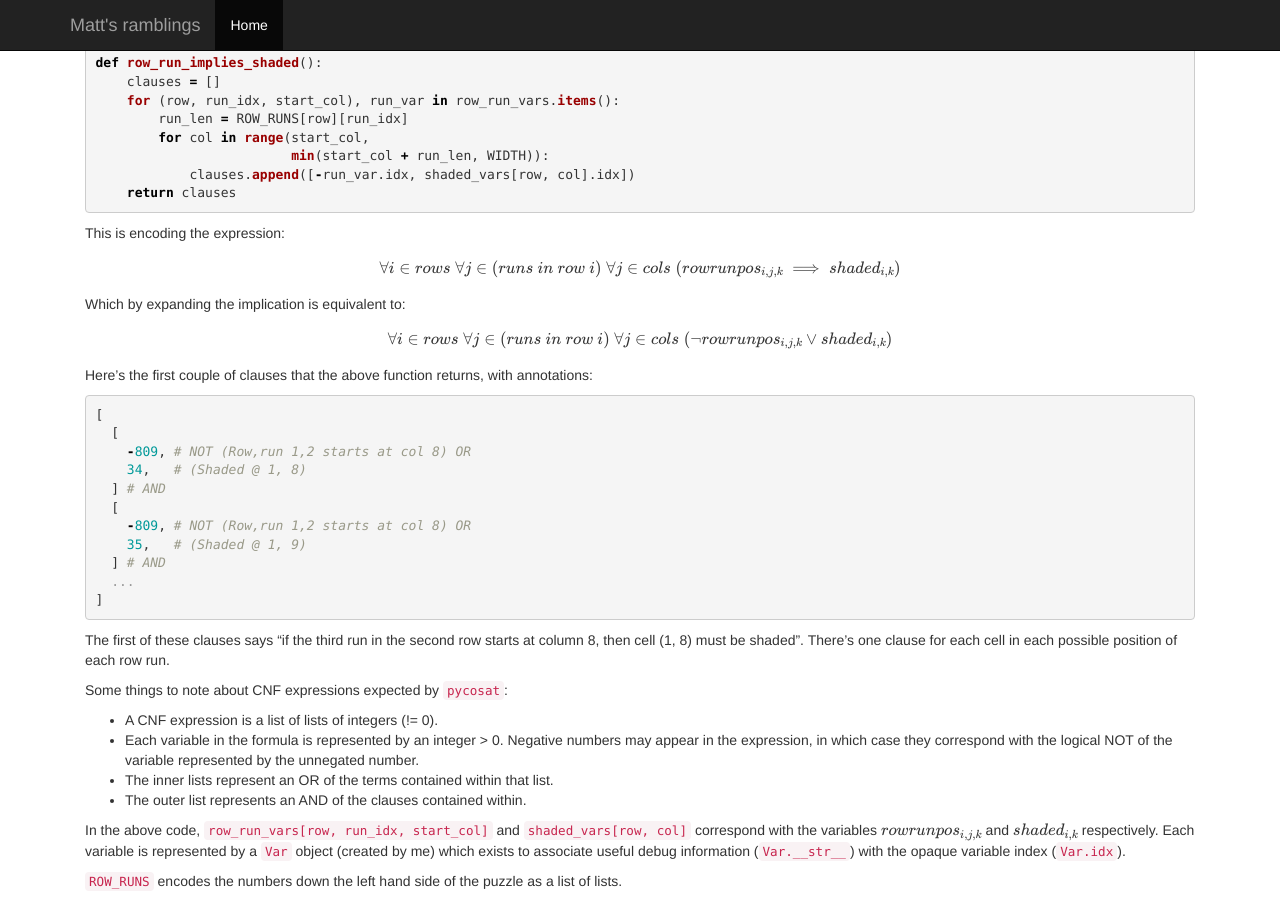
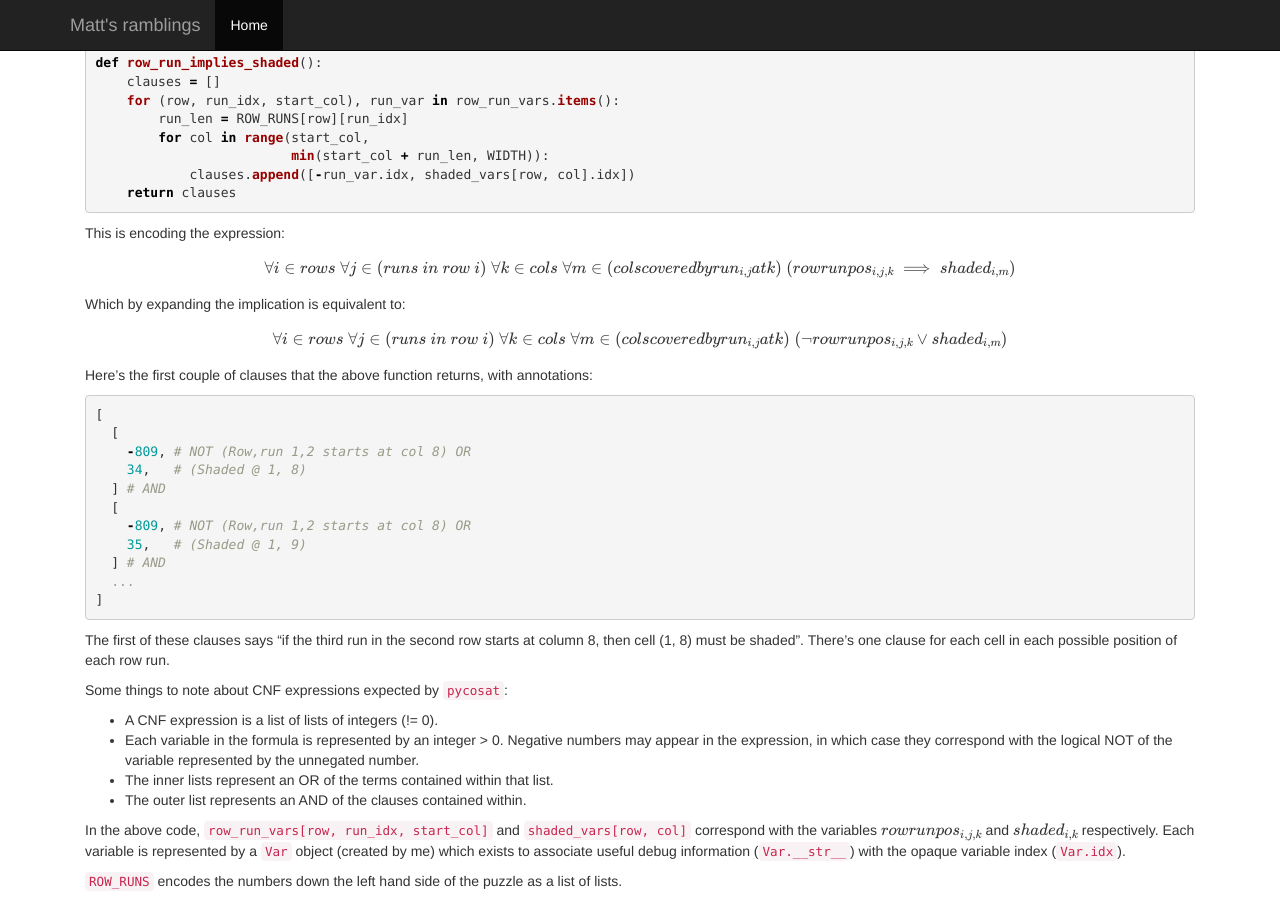
Before and after one commit to matthewearl/matthewearl.github.io, a Jekyll site: the page built from _posts/2015-12-10-gchq-xmas-card.md, in a window 1280 px wide and 900 px high, scrolled down 1967 px. Built offline with Jekyll 4.4.1, drawn with Linux system fonts in a browser that asks for light colours; nearby versions of some CDN libraries; formulas are drawn with MathJax 3.

Commit message:
Fix forall... expressions in GCHQ post

```diff
--- a/_posts/2015-12-10-gchq-xmas-card.md
+++ b/_posts/2015-12-10-gchq-xmas-card.md
@@ -159,12 +159,14 @@ def row_run_implies_shaded():
 This is encoding the expression:
 
 $$\forall i \in rows \; \forall j \in (runs\ in\ row\ i) \;
-\forall j \in cols \; (rowrunpos_{i,j,k} \implies shaded_{i,k})$$
+\forall k \in cols \; \forall m \in (cols covered by run_{i,j} at k) \;
+(rowrunpos_{i,j,k} \implies shaded_{i,m})$$
 
 Which by expanding the implication is equivalent to:
 
 $$\forall i \in rows \; \forall j \in (runs\ in\ row\ i) \;
-\forall j \in cols \; (\neg rowrunpos_{i,j,k} \vee shaded_{i,k})$$
+\forall k \in cols \; \forall m \in (cols covered by run_{i,j} at k) \;
+(\neg rowrunpos_{i,j,k} \vee shaded_{i,m})$$
 
 Here's the first couple of clauses that the above function returns, with
 annotations:
```
